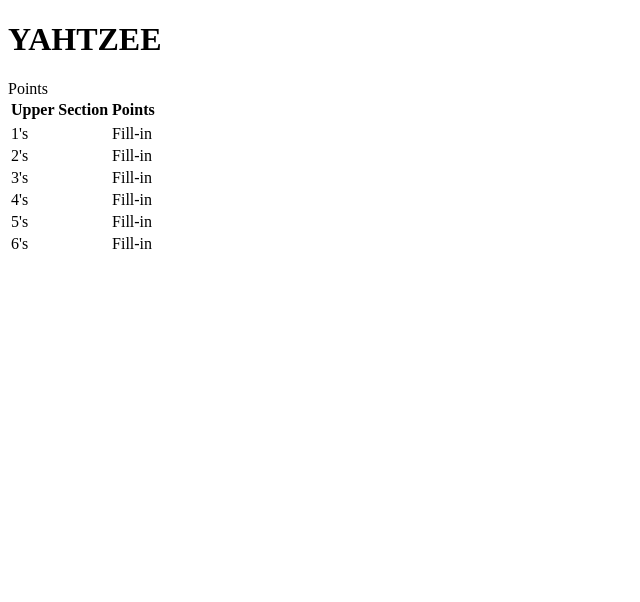
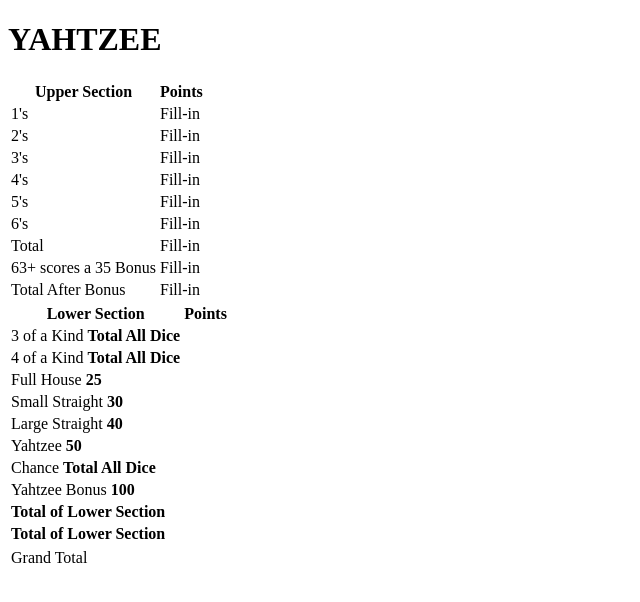
Before and after one commit to TimeSmash/yahtzee-js, a website: page index.html in a window 1280 px wide. Shown: the whole page, without its empty margins (0-640 px from the left). Drawn offline with Linux system fonts and the light colour scheme.

Commit message:
Finished lower section of scoreboard

```diff
--- a/index.html
+++ b/index.html
@@ -13,26 +13,19 @@
     <body>
         <h1>YAHTZEE</h1>
         <div id ="play-area">
-
+            <div id="dice-area"></div>
         </div>
         <div id="score-area">
             <table id="upper-scorecard">
                 <tr>
                     <!-- <em>Upper Section</em> -->
                     <th>Upper Section</th>
-                    <th>
-                        <!-- <em>Lower Section</em> -->
-                        Points
-                    </th>
+                    <th>Points</th>
                     <!-- Customizable crap for multiplayer? -->
                 </tr>
                 <tr>
-                    <!-- <em>Lower Section</em> -->
-                    Points
-                </tr>
-                <tr>
                     <td>1's</td>
-                    <td> Fill-in</td>
+                    <td data-num="1"> Fill-in</td>
                 </tr>
                 <tr>
                     <td>2's</td>
@@ -52,7 +45,72 @@
                 </tr>
                 <tr>
                     <td>6's</td>
-                    <td> Fill-in</td>
+                    <td>Fill-in</td>
+                </tr>
+                <tr>
+                    <td>Total</td>
+                    <td>Fill-in</td>
+                </tr>
+                <tr>
+                    <td>63+ scores a 35 Bonus</td>
+                    <td>Fill-in</td>
+                </tr>
+                <tr>
+                    <td>Total After Bonus</td>
+                    <td>Fill-in</td>
+                </tr>
+            </table>
+
+            <table id="lower-scorecard">
+                <tr>
+                    <th>Lower Section</th>
+                    <th>Points</th>
+                </tr>
+                <tr>
+                    <td>3 of a Kind <strong>Total All Dice</strong></td>
+                    <td></td>
+                </tr>
+                <tr>
+                    <td>4 of a Kind <strong>Total All Dice</strong></td>
+                    <td></td>
+                </tr>
+                <tr>
+                    <td>Full House <strong>25</strong></td>
+                    <td></td>
+                </tr>
+                <tr>
+                    <td>Small Straight <strong>30</strong></td>
+                    <td></td>
+                </tr>
+                <tr>
+                    <td>Large Straight <strong>40</strong></td>
+                    <td></td>
+                </tr>
+                <tr>
+                    <td>Yahtzee <strong>50</strong></td>
+                    <td></td>
+                </tr>
+                <tr>
+                    <td>Chance <strong>Total All Dice</strong></td>
+                    <td></td>
+                </tr>
+                <tr>
+                    <td>Yahtzee Bonus <strong>100</strong></td>
+                    <td></td>
+                </tr>
+                <tr>
+                    <td><strong>Total of Lower Section</strong></td>
+                    <td></td>
+                </tr>
+                <tr>
+                    <td><strong>Total of Lower Section</strong></td>
+                    <td></td>
+                </tr>
+            </table>
+            <table id="gt">
+                <tr>
+                    <td>Grand Total</td>
+                    <td></td>
                 </tr>
             </table>
         </div>
```
